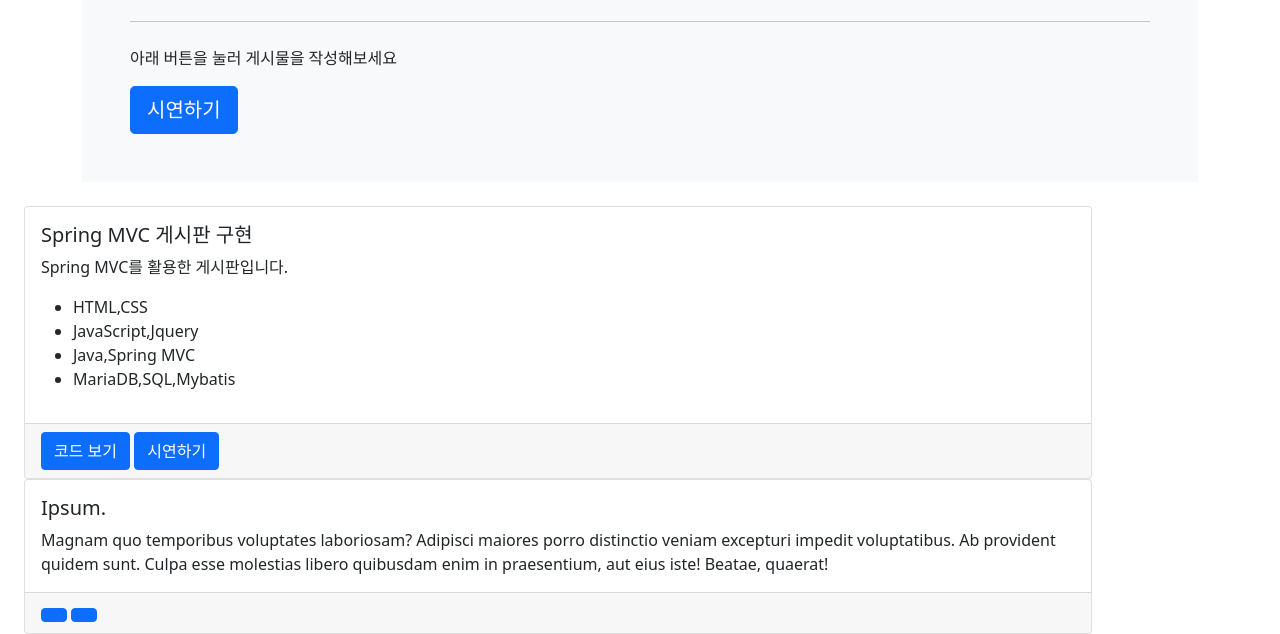
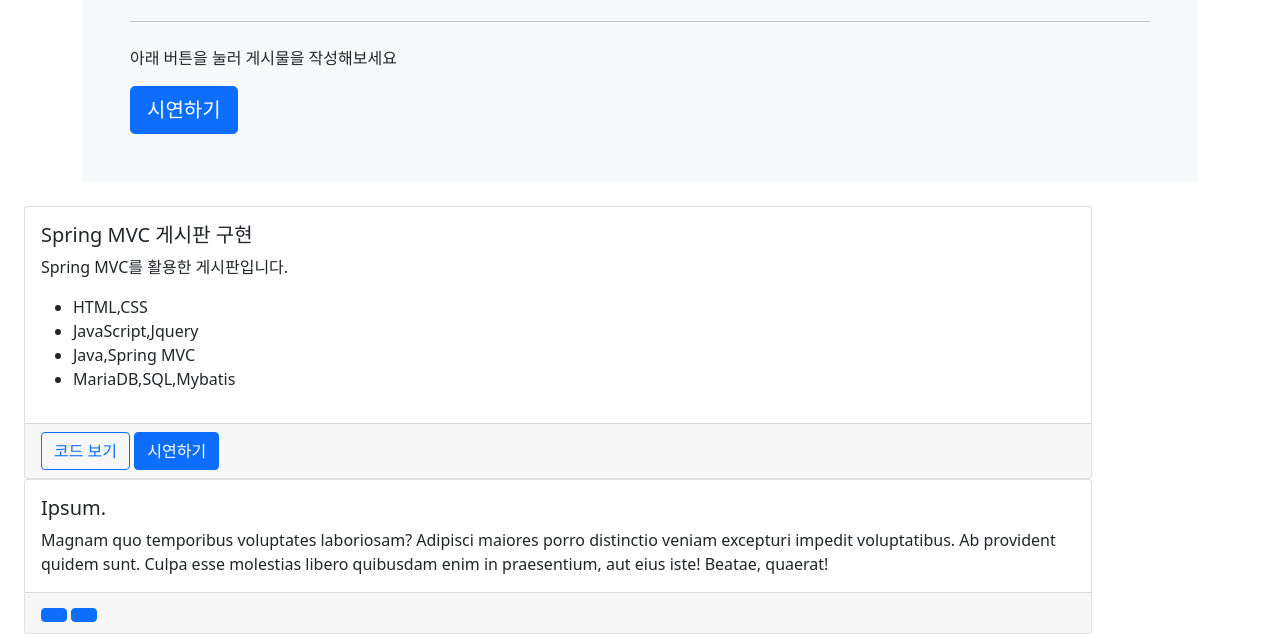
Before and after one commit to Yongssun/yongssun.github.io, a plain HTML site: page index.html in a window 1280 px wide. Shown: the part 216-850 px from the top of the page. Drawn offline with nearby package versions, Linux system fonts and the light colour scheme.

Commit message:
Update index.html

```diff
--- a/index.html
+++ b/index.html
@@ -57,7 +57,7 @@
                     </ul>
                 </div>
                 <div class="card-footer">
-                    <a href="https://github.com/Yongssun/spring20220513" class="btn btn-primary">코드 보기</a>
+                    <a href="https://github.com/Yongssun/spring20220513" class="btn btn-outline-primary">코드 보기</a>
                     <a href="http://13.125.39.160/spr/board/list" class="btn btn-primary">시연하기</a>
                 </div>
             </div>
```
